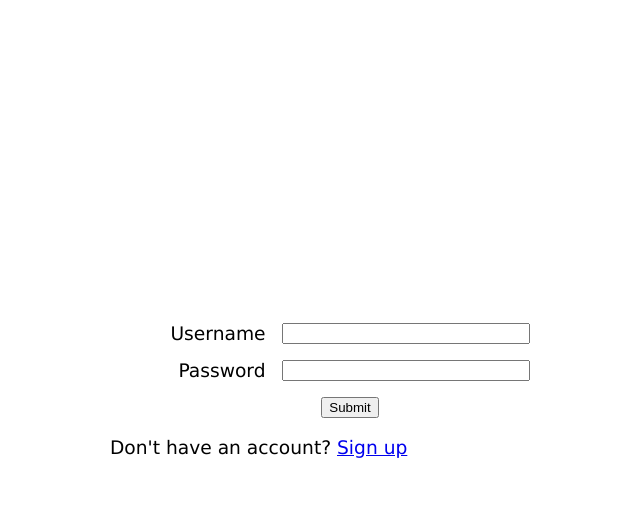
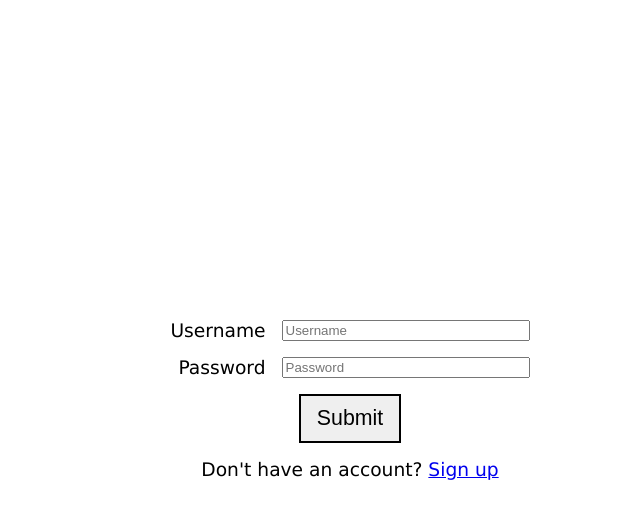
Before and after one commit to kerkeslager/workout, a Django app: page /a/login/ in a window 1280 px wide. Shown: the top 519 px of the page, without its empty margins (290-930 px from the left). Run offline with Django 3.2, Linux system fonts and the light colour scheme; parts of the project's set-up code (start-up, migrations or seed data) failed here and were passed over.

Commit message:
Further cleanup

```diff
--- a/authorization/templates/authorization/create_form.html
+++ b/authorization/templates/authorization/create_form.html
@@ -5,16 +5,16 @@
 {% block content %}
   {% if uniqueness_error %}
     <div class='error'>
-      <p>A user already exists with that username.</p>
+      A user already exists with that username.
     </div>
   {% endif %}
 
   <form method='post' action='{% url "authorization:create" %}'>
     {% csrf_token %}
     <label for='username'>Username</label>
-    <input type='text' name='username'></input>
+    <input type='text' name='username' placedholder='Username'></input>
     <input type='submit' value='Submit'></input>
   </form>
 
-  <p>Already have an account? <a href='{% url "authorization:log_in" %}'>Log in</a></p>
+  <div class='message'>Already have an account? <a href='{% url "authorization:log_in" %}'>Log in</a></div>
 {% endblock %}
--- a/authorization/templates/authorization/delete_confirmation.html
+++ b/authorization/templates/authorization/delete_confirmation.html
@@ -3,6 +3,6 @@
 {% block title %}Account deleted{% endblock %}
 
 {% block content %}
-  <p>Your account has been deleted.</p>
-  <p><a href='{% url "home" %}'>Home</a></p>
+  <div class='message'>Your account has been deleted.</div>
+  <div class='message'><a href='{% url "home" %}'>Home</a></div>
 {% endblock %}
--- a/authorization/templates/authorization/delete_form.html
+++ b/authorization/templates/authorization/delete_form.html
@@ -5,7 +5,7 @@
 {% block content %}
   {% if incorrect_password_error %}
     <div class='error'>
-      <p>Your password was incorrect.</p>
+      Your password was incorrect.
     </div>
   {% endif %}
 
@@ -19,7 +19,7 @@
   <form method='post' action='{% url "authorization:delete" %}'>
     {% csrf_token %}
     <label for='password'>Password</label>
-    <input type='password' name='password'></input>
+    <input type='password' name='password' placeholder='password'></input>
     <input type='submit' value='Submit'></input>
   </form>
 {% endblock %}
--- a/authorization/templates/authorization/login.html
+++ b/authorization/templates/authorization/login.html
@@ -5,7 +5,7 @@
 {% block content %}
   {% if incorrect_username_or_password_error %}
     <div class='error'>
-      <p>Incorrect username and/or password.</p>
+      Incorrect username and/or password.
     </div>
   {% endif %}
 
@@ -17,11 +17,11 @@
     {% endif %}
 
     <label for='username'>Username</label>
-    <input type='text' name='username'></input>
+    <input type='text' name='username' placeholder='Username'></input>
     <label for='password'>Password</label>
-    <input type='password' name='password'></input>
+    <input type='password' name='password' placeholder='Password'></input>
     <input type='submit' value='Submit'></input>
   </form>
 
-  <p>Don't have an account? <a href='{% url "authorization:create" %}'>Sign up</a></p>
+  <div class='message'>Don't have an account? <a href='{% url "authorization:create" %}'>Sign up</a></div>
 {% endblock %}
--- a/authorization/templates/authorization/logout.html
+++ /dev/null
@@ -1,6 +0,0 @@
-{% extends 'base/base.html' %}
-
-{% block title %}Logout{% endblock %}
-
-{% block content %}
-{% endblock %}
--- a/authorization/templates/authorization/password_confirm.html
+++ b/authorization/templates/authorization/password_confirm.html
@@ -33,7 +33,7 @@
     <input type='hidden' name='hidden-password' value='{{ password }}'></input>
     <label for='username'>Username</label>
     <span>{{ username }}</span>
-    <label for='password'>Password</label>
+    <label for='password' placeholder='Password'>Password</label>
     <input type='password' name='password'></input>
     <input type='submit' value='Submit'></input>
   </form>
--- a/base/static/style.css
+++ b/base/static/style.css
@@ -40,11 +40,19 @@ body {
   font-family: consolas, "Liberation Mono", "Lucida Console", courier, monospace;
 }
 
+header {
+  text-align: center;
+}
+
 form {
   display: grid;
   grid-template-columns: auto auto;
   grid-row-gap: 1rem;
   grid-column-gap: 1rem;
+}
+
+p {
+  text-align: left;
 }
 
 label {
@@ -64,17 +72,35 @@ input[type=submit] {
 
 .error {
   color: red;
+  text-align: center;
 }
 
 .button {
   border: 2px solid black;
   width: min-content;
-  padding: 1rem;
+  padding: 0.6rem 1rem;
   font-size: 16pt;
+}
+
+input[type=button],
+input[type=submit] {
+  color: black;
+  border: 2px solid black;
+  width: min-content;
+  padding: 0.6rem 1rem;
+  font-size: 16pt;
+  border-radius: 0;
 }
 
 @media (prefers-color-scheme: dark) {
   .button {
+    border-color: #dddddd;
+  }
+
+  input[type=button],
+  input[type=submit] {
+    background: #111111;
+    color: #dddddd;
     border-color: #dddddd;
   }
 }
@@ -119,6 +145,11 @@ input[type=submit] {
   font-weight: bold;
 }
 
+.message {
+  margin-top: 1rem;
+  text-align: center;
+}
+
 .rep-recorder-list {
   grid-column: 1 / span 2;
   grid-row: 2;
```
